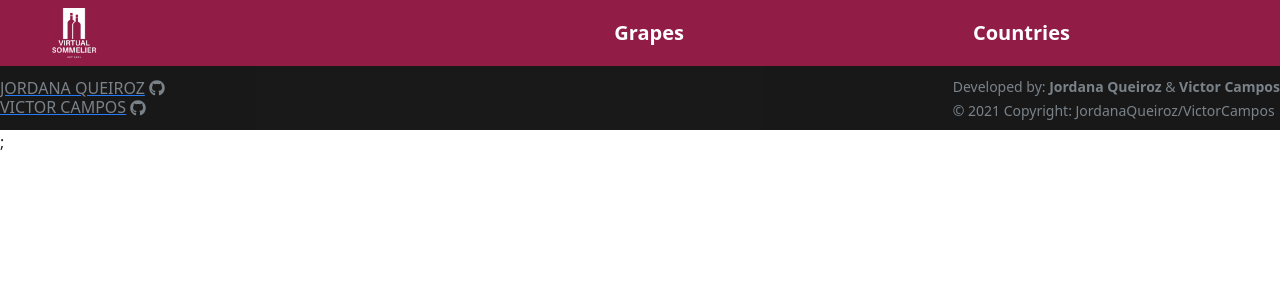
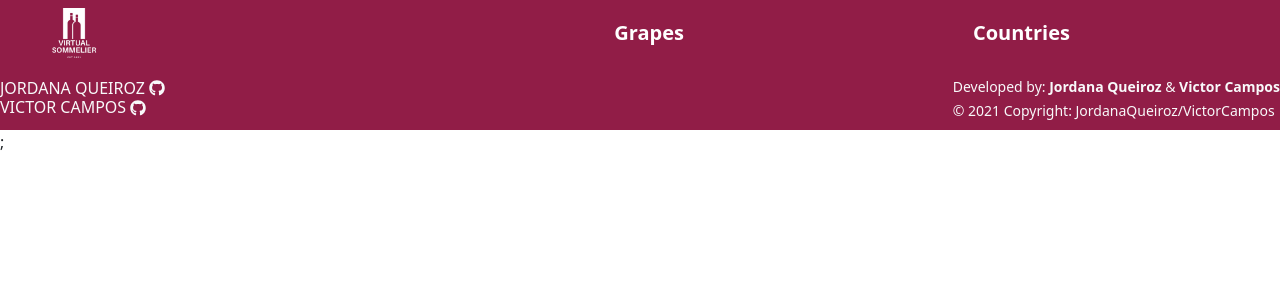
Before and after one commit to jordanavq/virtual-sommelier, a React (Create React App) app: page / in a window 1280 px wide. Shown: the top 300 px of the page. Built offline with nearby package versions, Linux system fonts and the light colour scheme.

Commit message:
color font  changed

```diff
--- a/src/App.css
+++ b/src/App.css
@@ -10,3 +10,11 @@ nav a {
 nav a:hover {
   color: #d4cdc9;
 }
+
+.fa-icon-container a {
+  text-decoration: none;
+}
+
+.fa-icon-container a:hover {
+  color: black;
+}
--- a/src/components/Footer.js
+++ b/src/components/Footer.js
@@ -6,7 +6,7 @@ function Footer() {
     <div className="footer">
       <footer
         className="navbar   navbar-static-bottom"
-        style={{ backgroundColor: "black", opacity: 0.9 }}
+        style={{ backgroundColor: "#911d47" }}
       >
         <div className="footer-contacts ">
           <div className="name-container">
@@ -17,10 +17,8 @@ function Footer() {
                 target="_blank"
                 rel="noreferrer"
               >
-                <h6 className="m-0 name-text text-secondary">
-                  JORDANA QUEIROZ{" "}
-                </h6>
-                <FaGithub className="fa-icons mx-1 text-secondary" />
+                <h6 className="m-0 name-text text-light">JORDANA QUEIROZ </h6>
+                <FaGithub className="fa-icons mx-1 text-light" />
               </a>
             </div>
           </div>
@@ -32,20 +30,20 @@ function Footer() {
                 target="_blank"
                 rel="noreferrer"
               >
-                <h6 className="m-0 name-text text-secondary">VICTOR CAMPOS </h6>
-                <FaGithub className="fa-icons mx-1 text-secondary" />
+                <h6 className="m-0 name-text text-light">VICTOR CAMPOS</h6>
+                <FaGithub className="fa-icons mx-1 text-light" />
               </a>
             </div>
           </div>
         </div>
         <div className="developed">
-          <p className=" m-0 text-secondary">
+          <p className=" m-0 text-light">
             <small>
               Developed by: <strong>Jordana Queiroz</strong> &{" "}
               <strong>Victor Campos</strong>
             </small>
           </p>
-          <p className=" m-0 text-secondary">
+          <p className=" m-0 text-light">
             <small>© 2021 Copyright: JordanaQueiroz/VictorCampos</small>
           </p>
         </div>
--- /dev/null
+++ b/src/components/Home.js
@@ -0,0 +1,3 @@
+import React from "react";
+
+export default Home;
```
